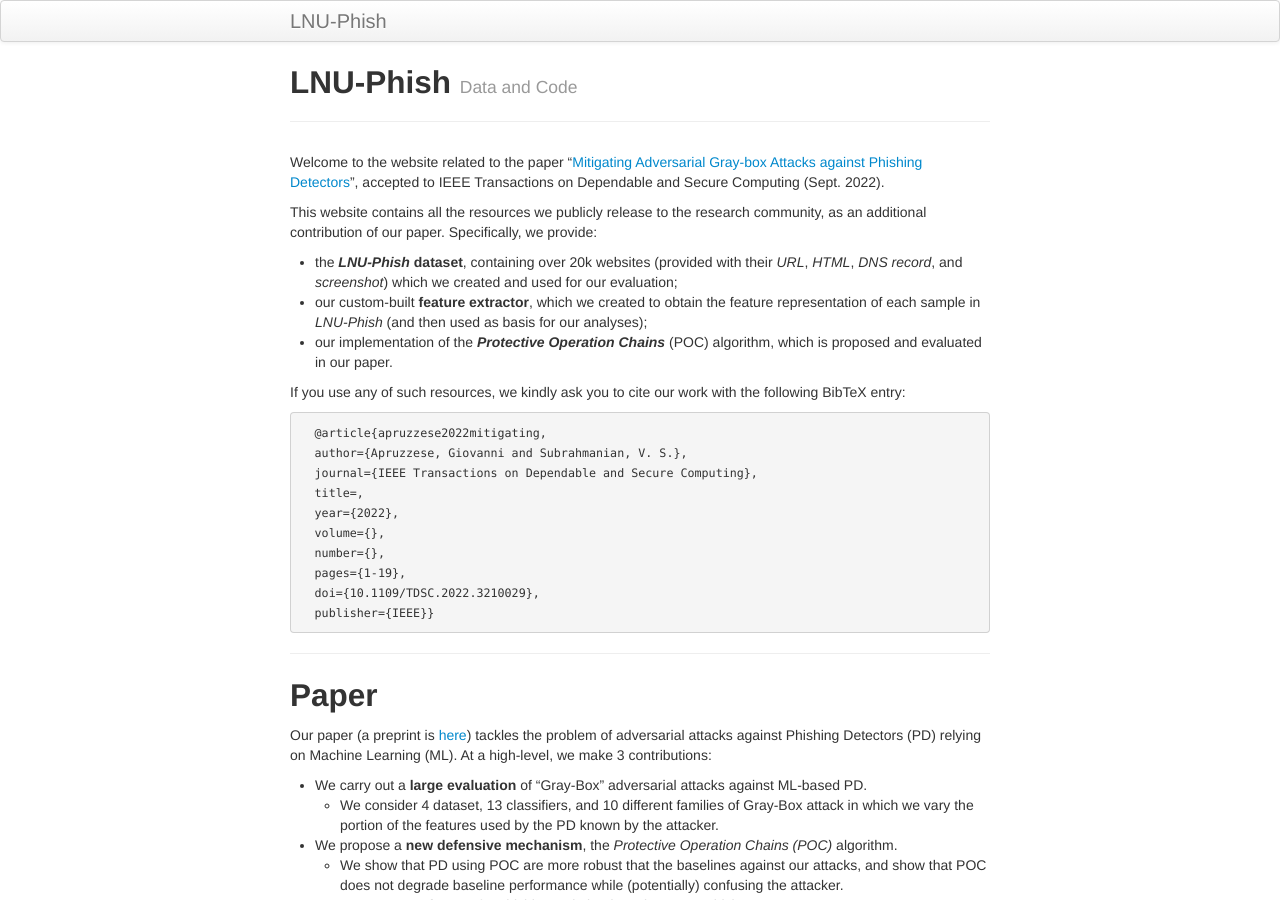
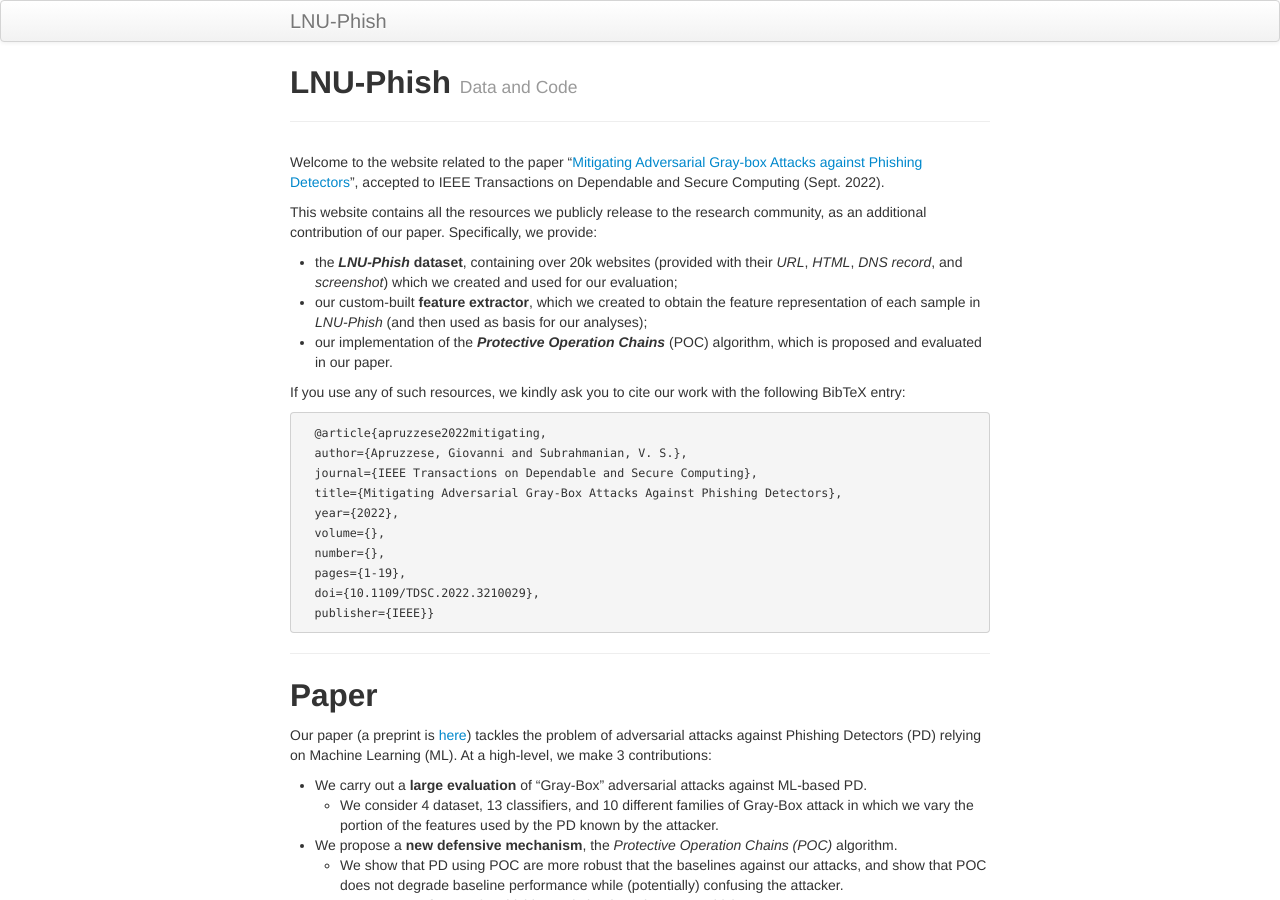
Before and after one commit to LNU-phish/LNU-phish.github.io, a Jekyll site: the page built from index.md, in a window 1280 px wide and 900 px high. Built offline with Jekyll 4.4.1, drawn with Linux system fonts in a browser that asks for light colours.

```diff
--- a/index.md
+++ b/index.md
@@ -17,7 +17,7 @@ If you use any of such resources, we kindly ask you to cite our work with the fo
   @article{apruzzese2022mitigating,
   author={Apruzzese, Giovanni and Subrahmanian, V. S.},
   journal={IEEE Transactions on Dependable and Secure Computing},
-  title={{Mitigating Adversarial Gray-Box Attacks Against Phishing Detectors}},
+  title={Mitigating Adversarial Gray-Box Attacks Against Phishing Detectors},
   year={2022},
   volume={},
   number={},
```
Also changed, not shown: README.md.
